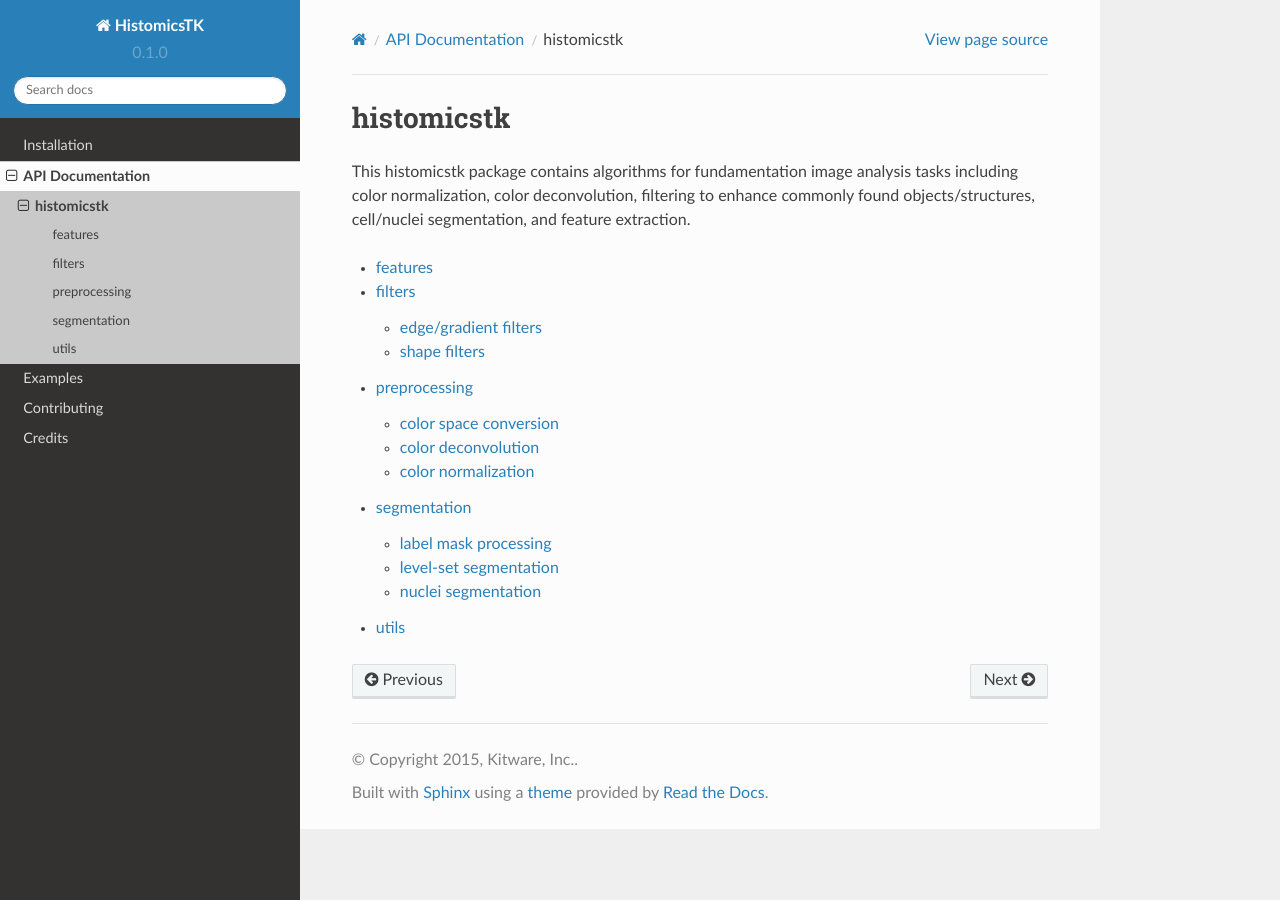
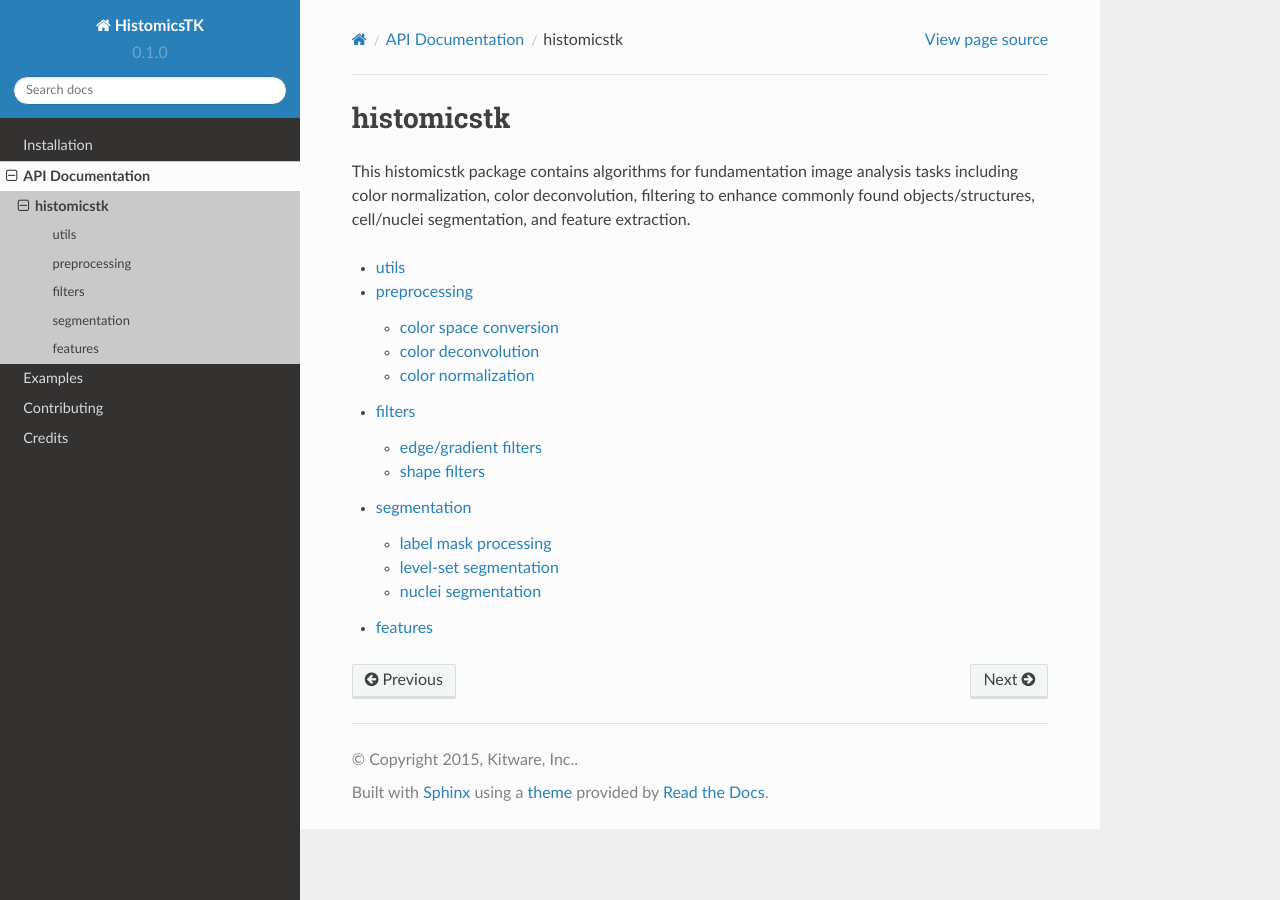
Before and after one commit to DigitalSlideArchive/HistomicsTK, a Sphinx documentation site: the page built from docs/histomicstk.rst, in a window 1280 px wide. Built offline with Sphinx 7.4.7 and the Read the Docs theme 2.0.0, drawn with Linux system fonts in a browser that asks for light colours; pages that are not in the unit, such as notebooks, are missing from menus.

```diff
--- a/docs/histomicstk.rst
+++ b/docs/histomicstk.rst
@@ -9,8 +9,8 @@ feature extraction.
 .. toctree::
     :maxdepth: 2
 
+    utils <histomicstk.utils>
+    preprocessing <histomicstk.preprocessing>
+    filters <histomicstk.filters>
+    segmentation <histomicstk.segmentation>
     features <histomicstk.features>
-    filters <histomicstk.filters>
-    preprocessing <histomicstk.preprocessing>
-    segmentation <histomicstk.segmentation>
-    utils <histomicstk.utils>
```
